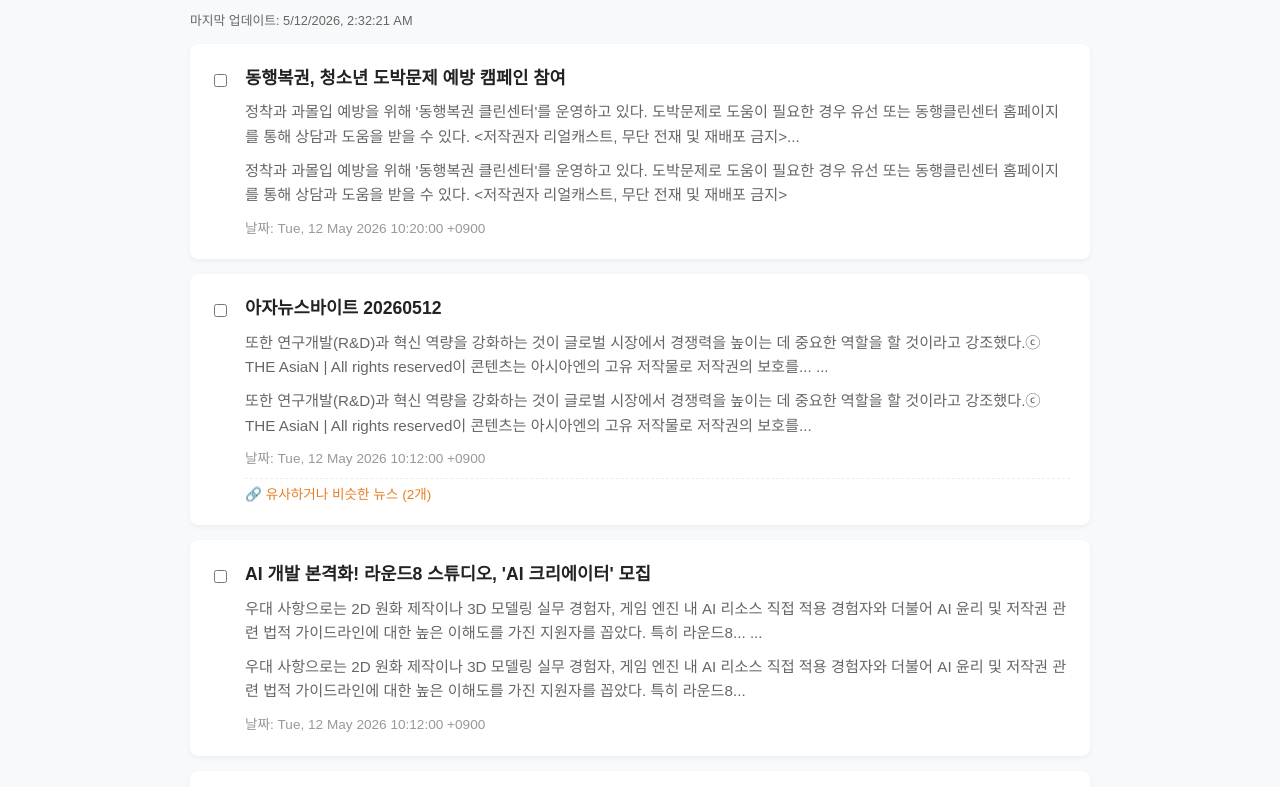
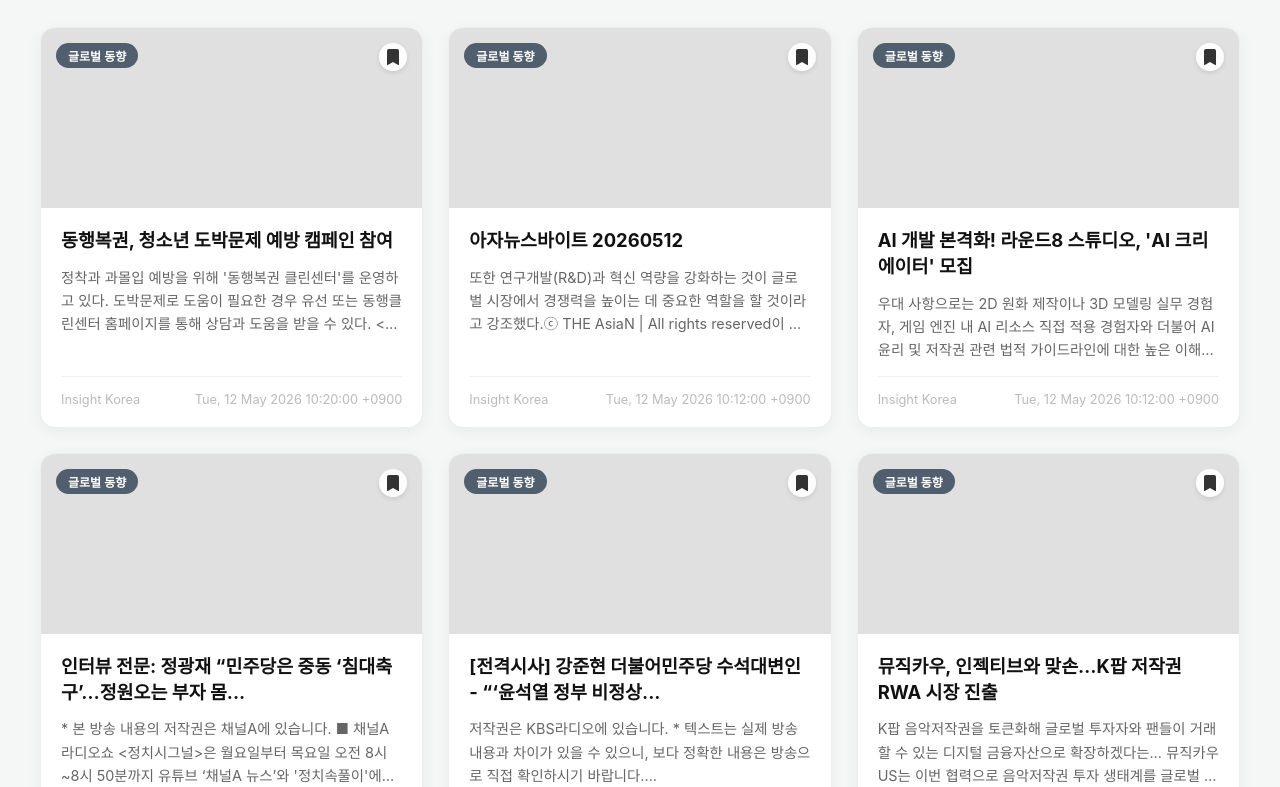
Before and after one commit to johnwoopark-cloud/koreacopylight, a plain HTML site: page index.html in a window 1280 px wide. Shown: the part 103-890 px from the top of the page. Drawn offline with Linux system fonts and the light colour scheme.

Commit message:
Refactor HTML structure and update styles

```diff
--- a/index.html
+++ b/index.html
@@ -5,74 +5,214 @@
     <meta name="viewport" content="width=device-width, initial-scale=1.0">
     <title>법률 저작권 뉴스 모니터링</title>
     <style>
-        :root { --primary-color: #2c3e50; --accent-color: #3498db; }
-        body { font-family: 'Pretendard', sans-serif; line-height: 1.6; color: #333; max-width: 900px; margin: 0 auto; padding: 20px; background-color: #f8f9fa; }
-        h1 { border-left: 5px solid var(--primary-color); padding-left: 15px; color: var(--primary-color); }
-        .container { display: flex; flex-direction: column; gap: 30px; }
+        :root {
+            --bg-color: #f4f7f6;
+            --card-bg: #ffffff;
+            --tag-blue: #3e4b75;
+            --tag-purple: #4a3e75;
+            --text-main: #333333;
+            --text-sub: #666666;
+            --accent: #f39c12; /* 북마크 강조색 */
+        }
 
-        .news-item { background: white; padding: 20px; border-radius: 8px; box-shadow: 0 2px 5px rgba(0,0,0,0.05); display: flex; gap: 15px; align-items: flex-start; margin-bottom: 15px; }
-        .checkbox-container { padding-top: 5px; }
-        .news-content { flex: 1; }
-        .news-title { font-weight: bold; font-size: 1.1em; margin-bottom: 8px; display: block; text-decoration: none; color: #222; }
-        .news-title:hover { color: var(--accent-color); }
-        .news-desc { font-size: 0.95em; color: #666; margin-bottom: 10px; }
-        .news-meta { font-size: 0.85em; color: #999; }
+        body {
+            font-family: 'Pretendard', -apple-system, BlinkMacSystemFont, system-ui, Roboto, sans-serif;
+            background-color: var(--bg-color);
+            margin: 0;
+            padding: 40px 20px;
+            color: var(--text-main);
+        }
 
-        /* 유사 기사 표시 스타일 */
-        .similar-news { font-size: 0.85em; color: #e67e22; font-weight: 500; margin-top: 8px; padding-top: 5px; border-top: 1px dashed #eee; }
+        h1 {
+            text-align: center;
+            font-size: 1.8rem;
+            margin-bottom: 30px;
+            color: #222;
+        }
 
-        #save-btn { position: fixed; bottom: 30px; right: 30px; padding: 15px 30px; background: #e74c3c; color: white; border: none; border-radius: 50px; font-weight: bold; cursor: pointer; display: none; box-shadow: 0 4px 15px rgba(231, 76, 60, 0.4); z-index: 100; }
+        /* 그리드 컨테이너 */
+        .news-grid {
+            display: grid;
+            grid-template-columns: repeat(auto-fill, minmax(320px, 1fr));
+            gap: 25px;
+            max-width: 1200px;
+            margin: 0 auto;
+        }
 
-        #my-list-section { background: #ecf0f1; padding: 25px; border-radius: 12px; margin-top: 40px; border: 2px dashed #bdc3c7; }
-        .list-header { display: flex; justify-content: space-between; align-items: center; margin-bottom: 15px; }
-        .saved-item { background: #fff; padding: 12px 15px; margin-bottom: 8px; border-radius: 5px; display: flex; justify-content: space-between; align-items: center; box-shadow: 0 1px 3px rgba(0,0,0,0.1); }
-        .saved-item a { text-decoration: none; color: #333; font-size: 0.9em; flex: 1; }
-        .saved-item a:hover { color: var(--accent-color); }
-        .delete-btn { background: #95a5a6; color: white; border: none; padding: 5px 10px; border-radius: 4px; cursor: pointer; font-size: 0.75em; margin-left: 10px; }
+        /* 카드 개별 스타일 */
+        .news-card {
+            background: var(--card-bg);
+            border-radius: 15px;
+            overflow: hidden;
+            box-shadow: 0 4px 15px rgba(0,0,0,0.05);
+            transition: transform 0.2s;
+            position: relative;
+            display: flex;
+            flex-direction: column;
+            border: 1px solid #eee;
+        }
+
+        .news-card:hover {
+            transform: translateY(-5px);
+        }
+
+        /* 카드 상단 이미지 영역 (이미지 없을 시 대비용 높이) */
+        .card-header {
+            width: 100%;
+            height: 180px;
+            background: #e0e0e0;
+            position: relative;
+            background-size: cover;
+            background-position: center;
+        }
+
+        /* 이미지 위 태그 */
+        .category-tag {
+            position: absolute;
+            top: 15px;
+            left: 15px;
+            background: rgba(44, 62, 80, 0.8);
+            color: white;
+            padding: 4px 12px;
+            border-radius: 20px;
+            font-size: 0.75rem;
+            font-weight: 600;
+        }
+
+        /* 북마크 아이콘 스타일 */
+        .bookmark-icon {
+            position: absolute;
+            top: 15px;
+            right: 15px;
+            width: 28px;
+            height: 28px;
+            background: rgba(255, 255, 255, 0.9);
+            border-radius: 50%;
+            display: flex;
+            align-items: center;
+            justify-content: center;
+            cursor: pointer;
+            box-shadow: 0 2px 5px rgba(0,0,0,0.1);
+        }
+
+        .bookmark-icon.active {
+            background: var(--accent);
+            color: white;
+        }
+
+        /* 카드 텍스트 내용 */
+        .card-body {
+            padding: 20px;
+            flex-grow: 1;
+            display: flex;
+            flex-direction: column;
+        }
+
+        .news-title {
+            font-size: 1.15rem;
+            font-weight: 700;
+            line-height: 1.4;
+            margin-bottom: 12px;
+            color: #111;
+            text-decoration: none;
+            display: -webkit-box;
+            -webkit-line-clamp: 2;
+            -webkit-box-orient: vertical;
+            overflow: hidden;
+        }
+
+        .news-title:hover {
+            color: #0056b3;
+        }
+
+        .news-desc {
+            font-size: 0.9rem;
+            color: var(--text-sub);
+            line-height: 1.6;
+            margin-bottom: 15px;
+            display: -webkit-box;
+            -webkit-line-clamp: 3;
+            -webkit-box-orient: vertical;
+            overflow: hidden;
+        }
+
+        .news-footer {
+            margin-top: auto;
+            display: flex;
+            justify-content: space-between;
+            align-items: center;
+            font-size: 0.8rem;
+            color: #bbb;
+            padding-top: 15px;
+            border-top: 1px solid #f0f0f0;
+        }
+
+        /* 저장된 리스트 섹션 */
+        #my-list-section {
+            max-width: 1200px;
+            margin: 50px auto;
+            background: #fff;
+            padding: 30px;
+            border-radius: 15px;
+            box-shadow: 0 2px 10px rgba(0,0,0,0.05);
+        }
+
+        .saved-item {
+            display: flex;
+            justify-content: space-between;
+            padding: 12px 0;
+            border-bottom: 1px solid #eee;
+        }
+
+        .delete-btn {
+            background: #ff7675;
+            color: white;
+            border: none;
+            padding: 4px 10px;
+            border-radius: 5px;
+            cursor: pointer;
+        }
+
+        /* 반응형 */
+        @media (max-width: 768px) {
+            .news-grid { grid-template-columns: 1fr; }
+        }
     </style>
 </head>
 <body>
 
-<h1>📺 법률, 저작권, 소송, 판결, 분쟁 실시간 리스트</h1>
-<p id="update-time" style="font-size: 0.8em; color: #666;"></p>
+<h1>📺 법률 및 저작권 뉴스 모니터링</h1>
 
-<div class="container">
-    <div id="news-list">데이터를 불러오는 중...</div>
-
-    <button id="save-btn" onclick="saveToMyList()">📌 선택한 기사 저장하기</button>
+<div class="news-grid" id="news-list">
+    </div>
 
 <div id="my-list-section">
-        <div class="list-header">
-            <h3>내 저장 리스트</h3>
-            <button onclick="clearAll()" style="font-size: 0.7em; cursor: pointer;">전체 삭제</button>
+    <div style="display: flex; justify-content: space-between; align-items: center;">
+        <h3>📌 내 저장 리스트</h3>
+        <button onclick="clearAll()" style="border:none; background:none; color:#999; cursor:pointer;">전체 삭제</button>
     </div>
     <div id="saved-items-container"></div>
 </div>
-</div>
 
 <script>
+    // 기존 데이터 로드 로직 유지하되, displayNews 부분만 카드형으로 수정
     let newsData = [];
 
-    // 페이지 로드 시 실행
     window.onload = function() {
         loadNews();
         loadSavedList();
     };
 
     function loadNews() {
-        fetch('news_data.json')
-        // 캐시 방지를 위해 타임스탬프 추가
+        // 실제 운영 시에는 news_data.json 경로 확인 필요
         fetch('news_data.json?v=' + new Date().getTime())
             .then(response => response.json())
             .then(data => {
                 newsData = data;
                 displayNews(data);
-                document.getElementById('update-time').innerText = `마지막 업데이트: ${new Date().toLocaleString()}`;
             })
             .catch(err => {
-                document.getElementById('news-list').innerText = '데이터를 불러올 수 없습니다.';
-                console.error(err);
-                document.getElementById('news-list').innerText = '데이터를 불러올 수 없습니다. news_data.json 파일이 있는지 확인하세요.';
+                document.getElementById('news-list').innerHTML = '<p>데이터를 불러올 수 없습니다. JSON 파일을 확인하세요.</p>';
             });
     }
 
@@ -80,89 +220,72 @@
         const container = document.getElementById('news-list');
         container.innerHTML = '';
 
-        if (items.length === 0) {
-            container.innerHTML = '<p style="text-align:center; padding: 50px;">수집된 뉴스가 없습니다.</p>';
-            return;
-        }
+        items.forEach((item, index) => {
+            const card = document.createElement('div');
+            card.className = 'news-card';
 
-        items.forEach((item, index) => {
-            const div = document.createElement('div');
-            div.className = 'news-item';
+            // 이미지 경로가 없을 경우를 위한 기본 배경색 처리
+            const bgImg = item.image ? `style="background-image: url('${item.image}')"` : '';
+            const category = item.category || "글로벌 동향";
 
-            // 유사 기사가 있는지 확인하는 로직 (Python 스크립트에서 생성한 데이터 활용)
-            const similarTag = item.similar_count > 0
-                ? `<div class="similar-news">🔗 유사하거나 비슷한 뉴스 (${item.similar_count}개)</div>`
-                : '';
-
-            div.innerHTML = `
-                <div class="checkbox-container">
-                    <input type="checkbox" class="news-check" data-index="${index}" onchange="toggleSaveBtn()">
+            card.innerHTML = `
+                <div class="card-header" ${bgImg}>
+                    <span class="category-tag">${category}</span>
+                    <div class="bookmark-icon" onclick="saveToMyList(${index})">
+                        <svg width="16" height="16" fill="currentColor" viewBox="0 0 16 16">
+                            <path d="M2 2a2 2 0 0 1 2-2h8a2 2 0 0 1 2 2v13.5a.5.5 0 0 1-.777.416L8 13.101l-5.223 2.815A.5.5 0 0 1 2 15.5V2z"/>
+                        </svg>
                     </div>
-                <div class="news-content">
+                </div>
+                <div class="card-body">
                     <a href="${item.link}" target="_blank" class="news-title">${item.title}</a>
-                    <div class="news-desc">${item.description}...</div>
                     <div class="news-desc">${item.description}</div>
-                    <div class="news-meta">날짜: ${item.pubDate}</div>
-                    ${similarTag}
+                    <div class="news-footer">
+                        <span>${item.source || 'Insight Korea'}</span>
+                        <span>${item.pubDate}</span>
+                    </div>
                 </div>
             `;
-            container.appendChild(div);
+            container.appendChild(card);
         });
     }
 
-    function toggleSaveBtn() {
-        const checkedCount = document.querySelectorAll('.news-check:checked').length;
-        document.getElementById('save-btn').style.display = checkedCount > 0 ? 'block' : 'none';
-    }
-
-    // 내 리스트에 저장 및 로컬 스토리지 기록
-    function saveToMyList() {
-        const checkedBoxes = document.querySelectorAll('.news-check:checked');
+    // 저장 로직 (인덱스 직접 받도록 수정)
+    function saveToMyList(index) {
+        const item = newsData[index];
         let currentSaved = JSON.parse(localStorage.getItem('myNewsList')) || [];
 
-        checkedBoxes.forEach(box => {
-            const index = box.dataset.index;
-            const item = newsData[index];
-
-            // 중복 저장 방지
         if (!currentSaved.some(saved => saved.link === item.link)) {
             currentSaved.push({
                 title: item.title,
                 link: item.link,
                 date: item.pubDate
             });
+            localStorage.setItem('myNewsList', JSON.stringify(currentSaved));
+            loadSavedList();
+            alert('저장되었습니다!');
+        } else {
+            alert('이미 저장된 기사입니다.');
         }
-            box.checked = false;
-        });
-
-        localStorage.setItem('myNewsList', JSON.stringify(currentSaved));
-        loadSavedList(); // 화면 갱신
-        loadSavedList();
-        toggleSaveBtn();
-        alert('저장되었습니다!');
-        alert('내 리스트에 저장되었습니다!');
     }
 
-    // 로컬 스토리지에서 데이터를 읽어와 화면에 표시 (링크 포함)
     function loadSavedList() {
         const savedContainer = document.getElementById('saved-items-container');
         const currentSaved = JSON.parse(localStorage.getItem('myNewsList')) || [];
 
         if (currentSaved.length === 0) {
-            savedContainer.innerHTML = '<p class="empty-msg" style="color:#95a5a6; text-align:center;">저장된 기사가 없습니다.</p>';
+            savedContainer.innerHTML = '<p style="color:#999; text-align:center;">저장된 기사가 없습니다.</p>';
             return;
         }
 
-        savedContainer.innerHTML = '';
-        currentSaved.forEach((item, idx) => {
-            const savedDiv = document.createElement('div');
-            savedDiv.className = 'saved-item';
-            savedDiv.innerHTML = `
-                <a href="${item.link}" target="_blank"><strong>[${item.date}]</strong> ${item.title}</a>
+        savedContainer.innerHTML = currentSaved.map((item, idx) => `
+            <div class="saved-item">
+                <a href="${item.link}" target="_blank" style="text-decoration:none; color:#333; font-size:0.9rem;">
+                    <strong>[${item.date}]</strong> ${item.title}
+                </a>
                 <button class="delete-btn" onclick="deleteItem(${idx})">삭제</button>
-            `;
-            savedContainer.appendChild(savedDiv);
-        });
+            </div>
+        `).join('');
     }
 
     function deleteItem(idx) {
@@ -173,7 +296,7 @@
     }
 
     function clearAll() {
-        if(confirm('전체 리스트를 삭제하시겠습니까?')) {
+        if(confirm('전체 삭제하시겠습니까?')) {
             localStorage.removeItem('myNewsList');
             loadSavedList();
         }
```
Lines whose indentation alone changed are shown as unchanged.
